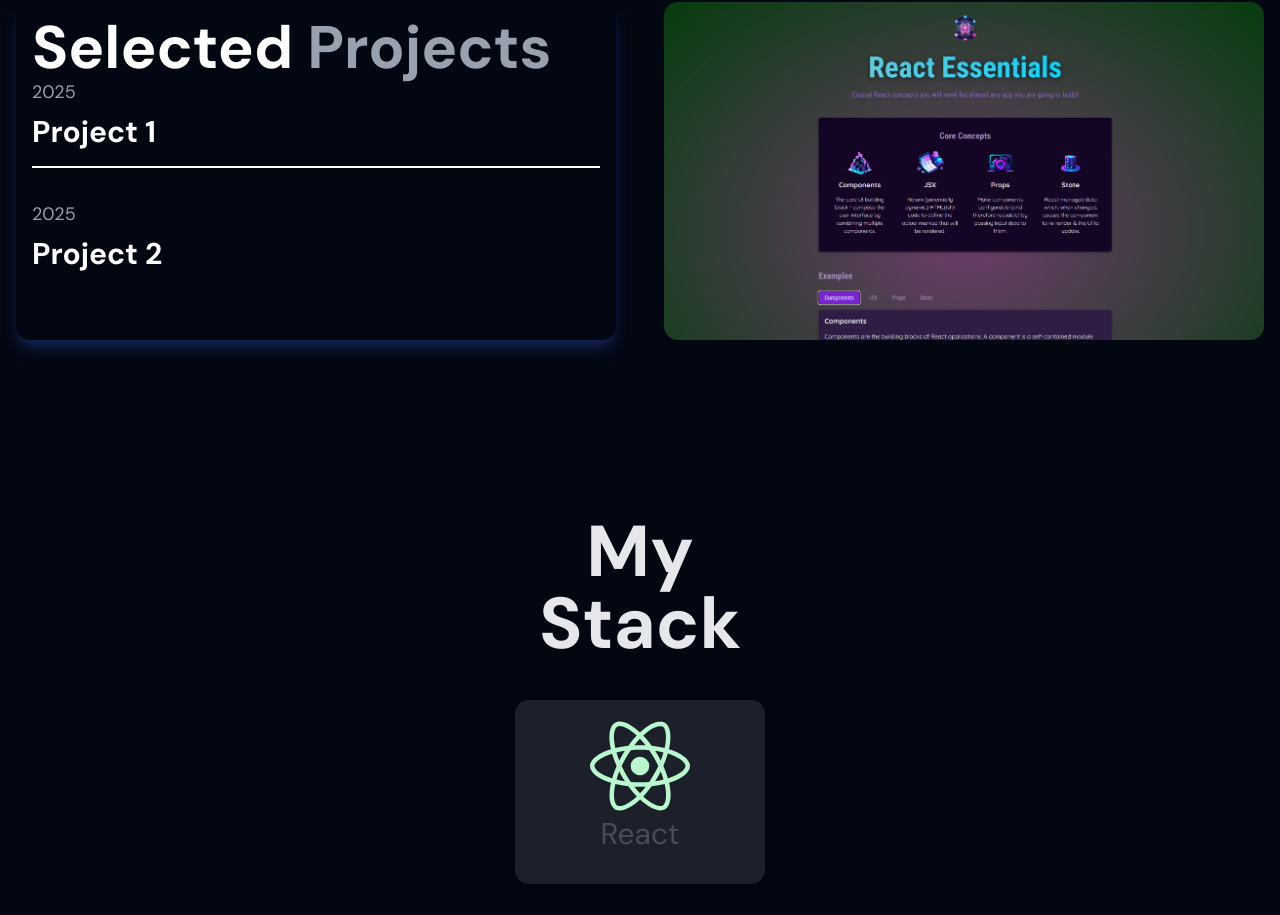
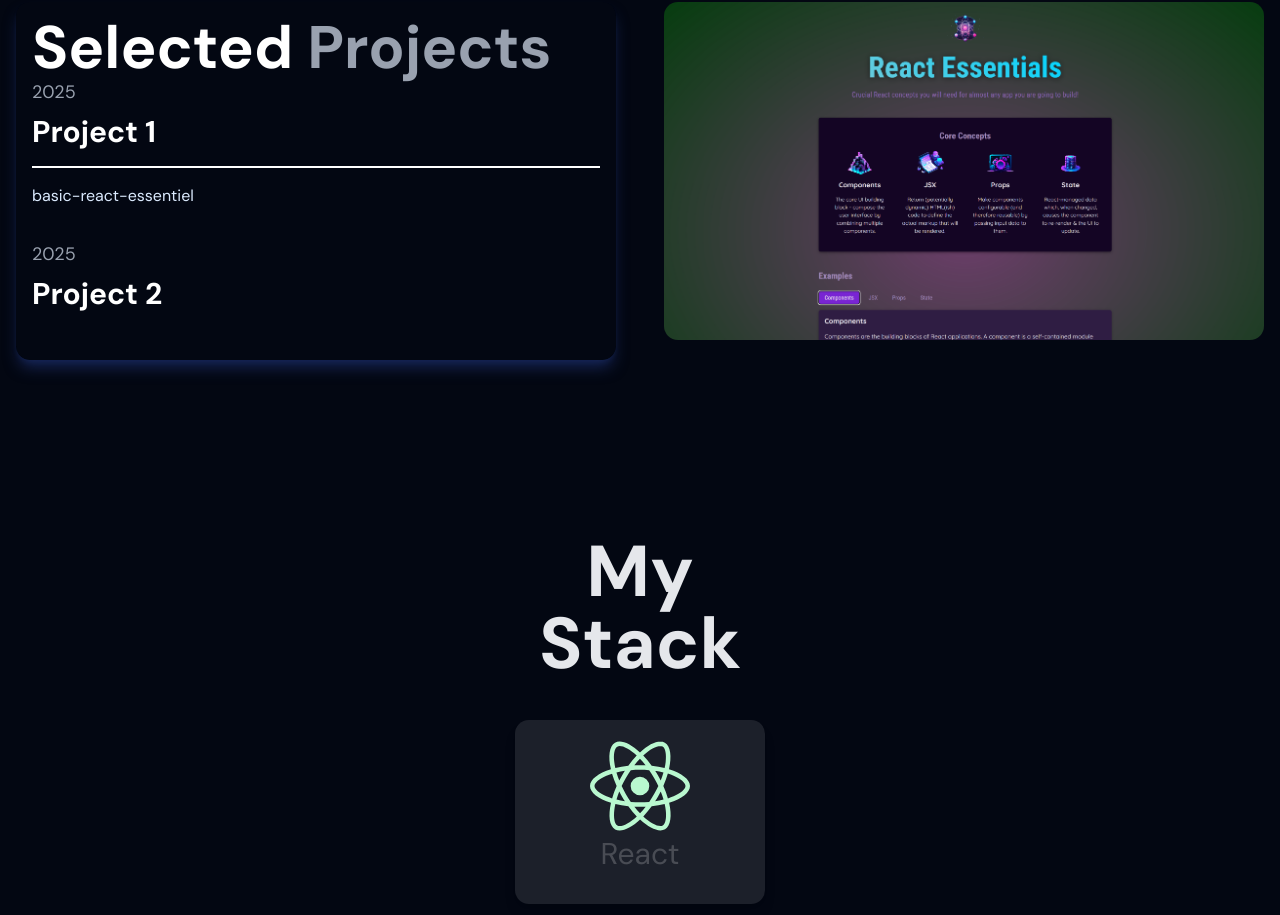
Before and after one commit to Patrick-17-cnclsn/PortFolio, a Next.js app: page / in a window 1280 px wide. Shown: the part 3092-4007 px from the top of the page. Built offline with nearby package versions, Linux system fonts and the light colour scheme.

Commit message:
update PortFolio first portfolio

```diff
--- a/app/components/Portfolio.tsx
+++ b/app/components/Portfolio.tsx
@@ -10,14 +10,14 @@
         id: 1,
         year: 2025,
         title: "Project 1",
-        description: "",
+        description: "basic-react-essentiel",
         image: "/assets_perso/react_essentiel.png",
     },
     {
         id: 2,
         year: 2025,
         title: "Project 2",
-        description: "T",
+        description: "calculator-invest-basics",
         image: "/assets_perso/invest_react.png",
     },
 
```
